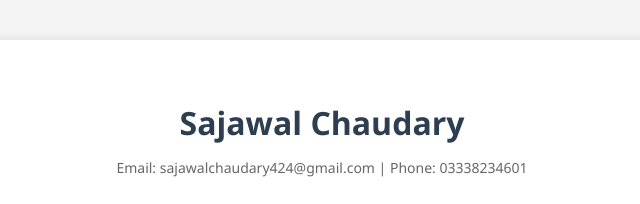
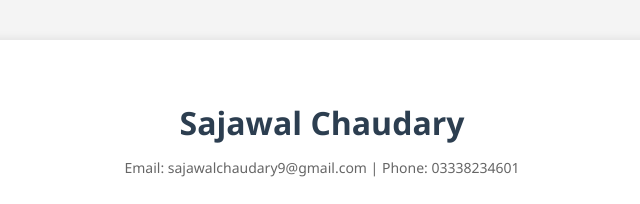
Before and after one commit to sajawalchaudary9-art/CV.github.io, a plain HTML site: page index.html in a window 1280 px wide. Shown: the top 204 px of the page, 318-958 px from the left. Drawn offline with Linux system fonts and the light colour scheme.

Commit message:
Update index.html

```diff
--- a/index.html
+++ b/index.html
@@ -71,7 +71,7 @@
   <div class="container">
     <div class="header">
       <h1>Sajawal Chaudary</h1>
-      <p class="contact">Email: sajawalchaudary424@gmail.com | Phone: 03338234601
+      <p class="contact">Email: sajawalchaudary9@gmail.com | Phone: 03338234601
     </div>
 
     <div class="section">
```
